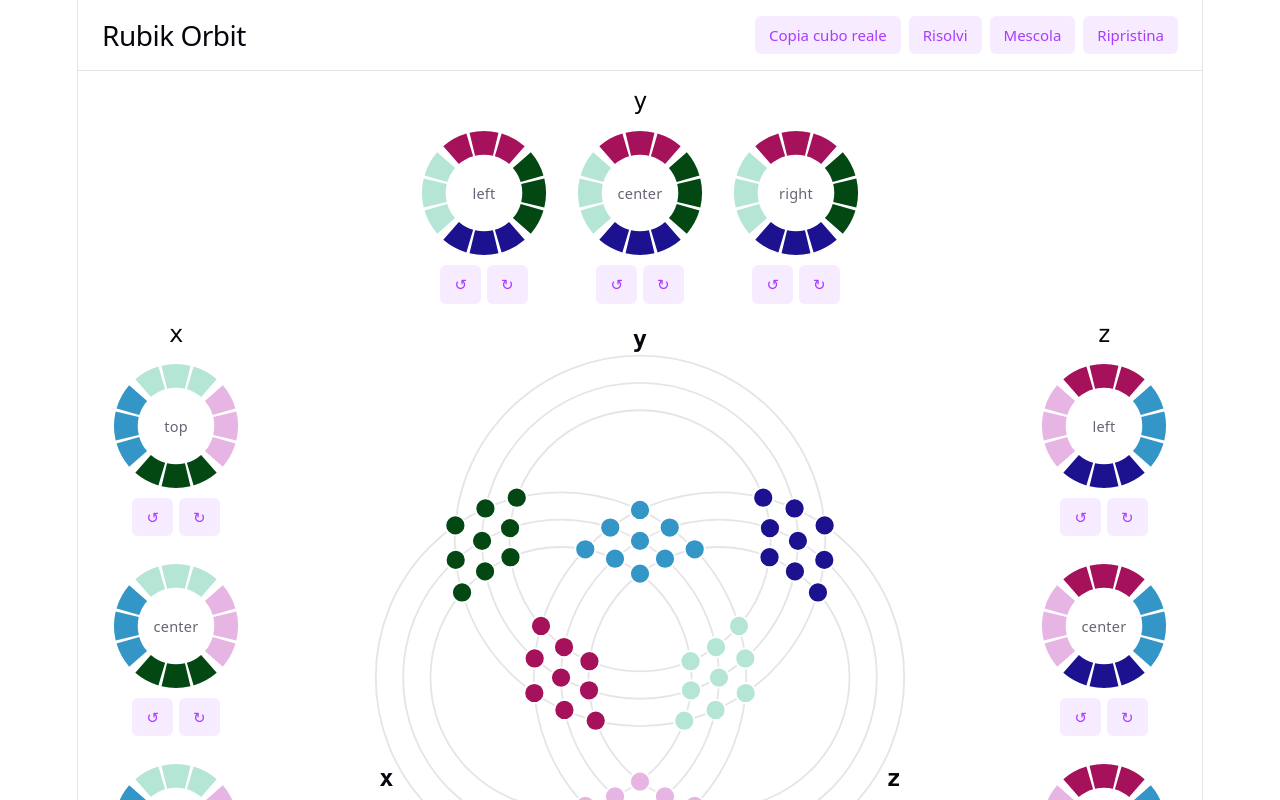
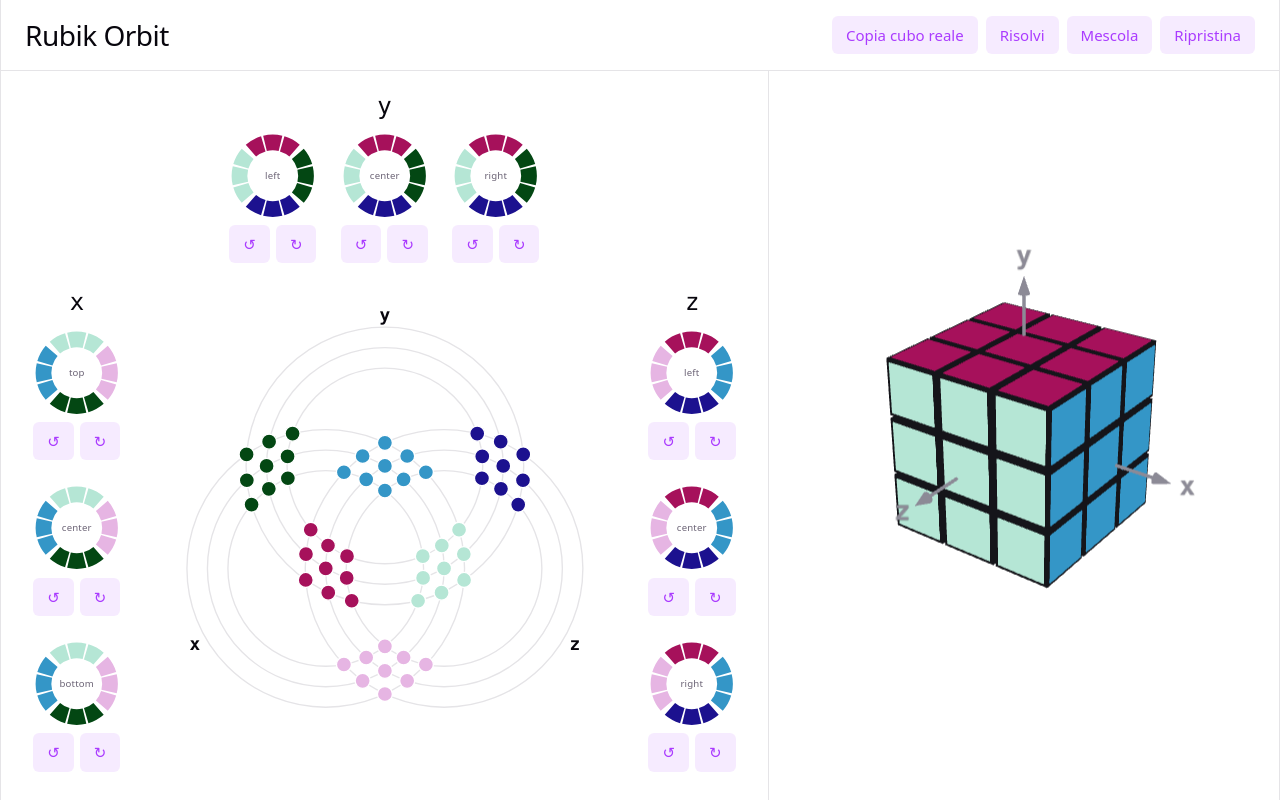
Before and after one commit to max1969php/rubik, a React (Vite) app: page / in a window 1280 px wide. Shown: the top 800 px of the page. Built offline with nearby package versions, Linux system fonts and the light colour scheme.

Commit message:
spostato a dx

```diff
--- a/src/App.css
+++ b/src/App.css
@@ -43,21 +43,32 @@ button {
 }
 
 main {
+  /* Lato di un anello: si riduce sugli schermi bassi, così le orbite stanno in una schermata */
+  --anello: clamp(48px, calc((100svh - 450px) / 4), 132px);
+
   display: flex;
-  flex-wrap: wrap;
+  flex-direction: column;
   flex-grow: 1;
 
-  @media (max-width: 900px) {
-    flex-direction: column;
+  /* Schermi larghi: orbite a sinistra, cubo a destra, tutto senza scorrere */
+  @media (min-width: 1200px) {
+    display: grid;
+    grid-template-columns: minmax(0, 3fr) minmax(0, 2fr);
   }
 }
 
 .vista-3d {
-  flex: 1 1 100%;
   min-width: 0;
   height: 520px;
   border-top: 1px solid var(--border);
   cursor: grab;
+
+  @media (min-width: 1200px) {
+    height: auto;
+    min-height: 0;
+    border-top: none;
+    border-left: 1px solid var(--border);
+  }
 
   &:active {
     cursor: grabbing;
@@ -66,7 +77,6 @@ main {
 
 /* In alto la famiglia y, sotto x a sinistra e z a destra, con le orbite intrecciate in mezzo */
 .vista-orbite {
-  flex: 1 1 100%;
   min-width: 0;
   display: grid;
   grid-template-columns: auto minmax(0, 1fr) auto;
@@ -126,8 +136,8 @@ main {
   gap: 6px;
 
   svg {
-    width: 132px;
-    height: 132px;
+    width: var(--anello);
+    height: var(--anello);
 
     @media (max-width: 480px) {
       width: 92px;
@@ -162,6 +172,8 @@ main {
 .intreccio {
   width: 100%;
   max-width: 620px;
+  /* Non più alto della colonna di tre anelli che ha di fianco */
+  max-height: calc(3 * (var(--anello) + 62px) + 16px);
 }
 
 .cerchio {
--- a/src/components/Cubo3D.tsx
+++ b/src/components/Cubo3D.tsx
@@ -1,6 +1,6 @@
 import { OrbitControls } from '@react-three/drei'
 import { Canvas, useFrame, useThree } from '@react-three/fiber'
-import { useLayoutEffect, useRef } from 'react'
+import { useLayoutEffect, useRef, type ReactNode } from 'react'
 import { CanvasTexture, type Group } from 'three'
 import { colori } from '../constants/colori.ts'
 import {
@@ -186,6 +186,12 @@ function Assi() {
   })
 }
 
+// Rimpicciolisce la scena quando la tela è stretta, così cubo e assi non escono dai lati
+function Scena({ children }: { children: ReactNode }) {
+  const proporzione = useThree((stato) => stato.size.width / stato.size.height)
+  return <group scale={Math.min(1, proporzione / 1.15)}>{children}</group>
+}
+
 function Controlli({ onCamera }: { onCamera: (posizione: Vettore) => void }) {
   const camera = useThree((stato) => stato.camera)
   return (
@@ -206,8 +212,10 @@ interface Cubo3DProps extends CubettiProps {
 export function Cubo3D({ cameraIniziale, onCamera, ...cubetti }: Cubo3DProps) {
   return (
     <Canvas camera={{ position: cameraIniziale, fov: 40 }}>
-      <Cubetti {...cubetti} />
-      <Assi />
+      <Scena>
+        <Cubetti {...cubetti} />
+        <Assi />
+      </Scena>
       <Controlli onCamera={onCamera} />
     </Canvas>
   )
--- a/src/index.css
+++ b/src/index.css
@@ -51,7 +51,7 @@
 }
 
 #root {
-  width: 1126px;
+  width: 1560px;
   max-width: 100%;
   margin: 0 auto;
   text-align: center;
```
